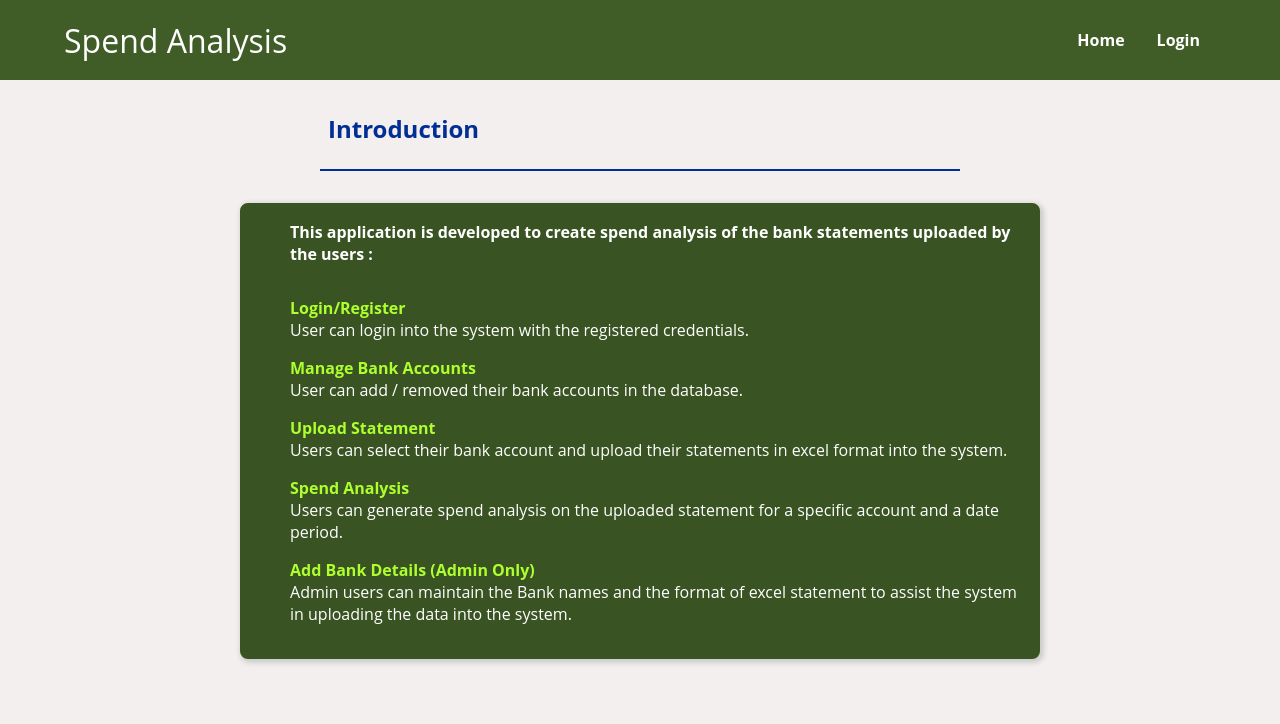
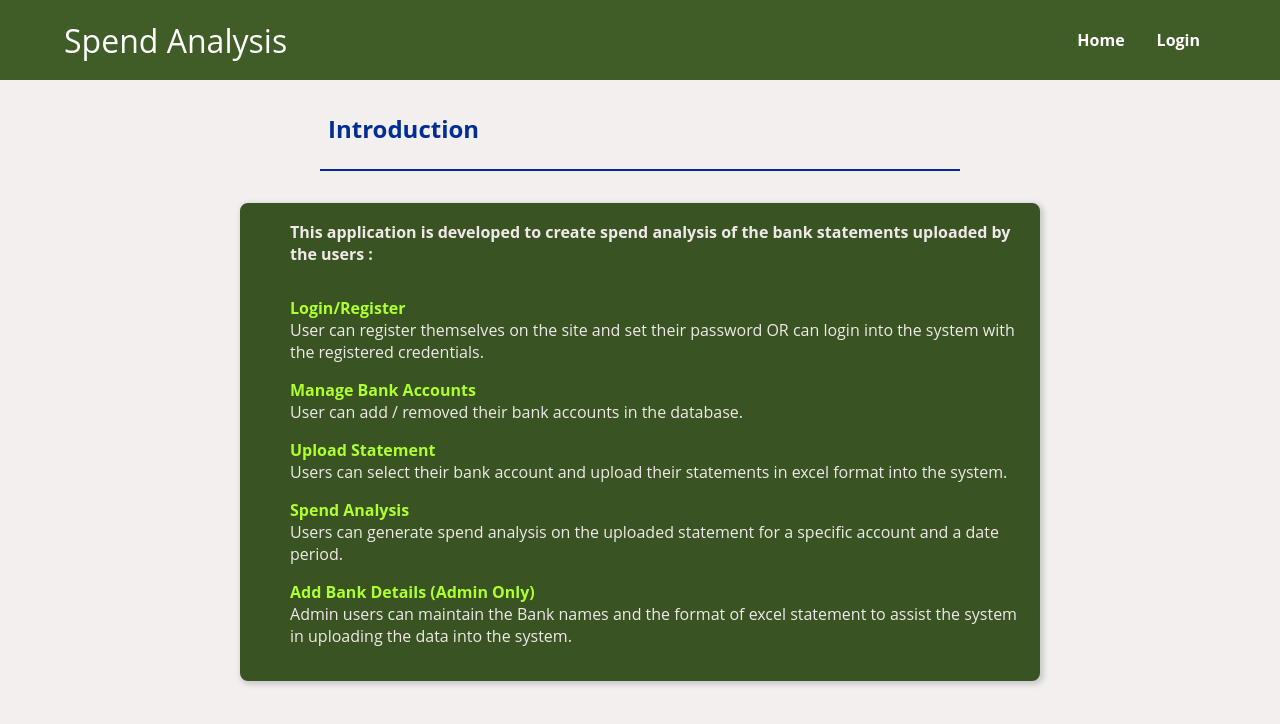
Before and after one commit to amritanshu001/SpendAnalysis-ReactFrontEnd, a React (Vite) app: page / in a window 1280 px wide. Shown: the top 724 px of the page. Built offline with nearby package versions, Linux system fonts and the light colour scheme.

Commit message:
Home page content

```diff
--- a/src/components/Pages/Home.jsx
+++ b/src/components/Pages/Home.jsx
@@ -5,22 +5,27 @@ import React from "react";
 
 const homeContent = [
   {
+    id: "01",
     title: "Login/Register",
-    desc: "User can login into the system with the registered credentials.",
+    desc: "User can register themselves on the site and set their password OR can login into the system with the registered credentials.",
   },
   {
+    id: "02",
     title: "Manage Bank Accounts",
     desc: "User can add / removed their bank accounts in the database.",
   },
   {
+    id: "03",
     title: "Upload Statement",
     desc: "Users can select their bank account and upload their statements in excel format into the system.",
   },
   {
+    id: "04",
     title: "Spend Analysis",
     desc: "Users can generate spend analysis on the uploaded statement for a specific account and a date period.",
   },
   {
+    id: "05",
     title: "Add Bank Details (Admin Only)",
     desc: "Admin users can maintain the Bank names and the format of excel statement to assist the system in uploading the data into the system.",
   },
@@ -29,7 +34,7 @@ const homeContent = [
 const Home = (props) => {
   const mapHomeContent = (content) => {
     return (
-      <div className={styles.row}>
+      <div className={styles.row} key={content.id}>
         <span className={styles["bold-span"]}>{content.title}</span>
         <span className={styles["normal-span"]}>{content.desc}</span>
       </div>
--- a/src/components/Pages/Home.module.css
+++ b/src/components/Pages/Home.module.css
@@ -3,7 +3,7 @@
 }
 
 .intro {
-  color: white;
+  color: #f0e9e9;
   font-weight: bold;
   margin-left: 2rem;
   margin-bottom: 2rem;
@@ -25,5 +25,5 @@
 }
 
 .normal-span {
-  color: white;
+  color: #f0e9e9;
 }
```
